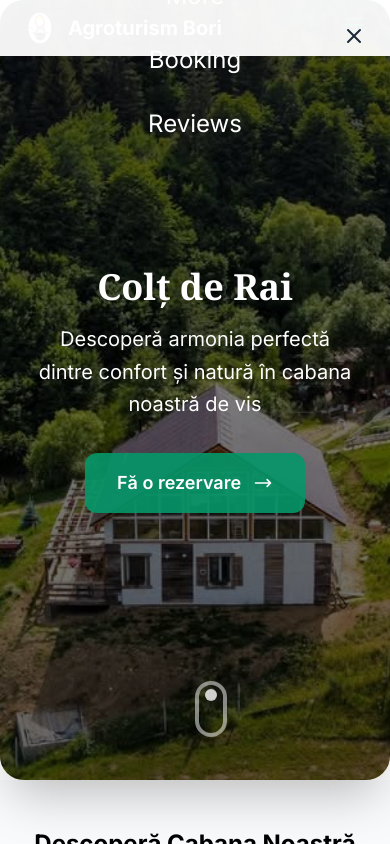
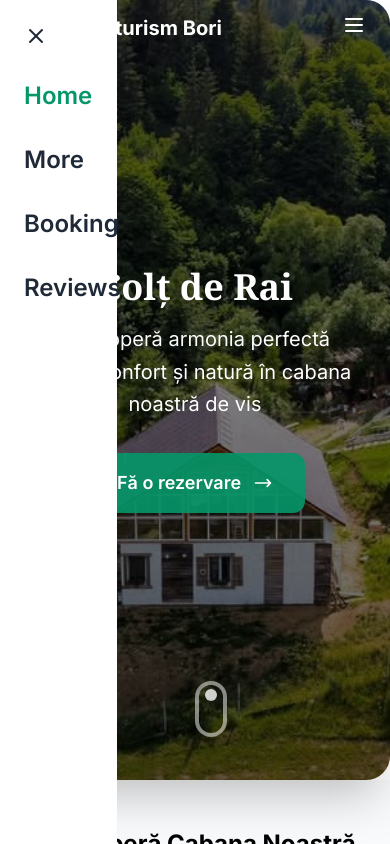
Before and after one commit to ccv14/agroturism, a React (Vite) app: page / in a window 390 px wide. Both pictures are taken after a click on the button 354 px from the left and 25 px from the top of the page. Shown: the top 844 px of the page. Built offline with nearby package versions, Linux system fonts and the light colour scheme.

Commit message:
navbar mobile

```diff
--- a/src/components/Header.tsx
+++ b/src/components/Header.tsx
@@ -19,14 +19,13 @@ const Header = () => {
     const observer = new IntersectionObserver(
       (entries) => {
         entries.forEach((entry) => {
-          console.log(entry.target.id, entry.isIntersecting); // Add logging to track the section
           if (entry.isIntersecting) {
             setActiveSection(entry.target.id);
           }
         });
       },
       {
-        threshold: 0.3, // Adjust this
+        threshold: 0.3,
         rootMargin: "-20px 0px",
       }
     );
@@ -53,19 +52,22 @@ const Header = () => {
 
   // Unified style function for text colors
   const getTextColor = (id: string) => {
-    const baseColor = isScrolled ? "text-gray-800" : "text-white";
-    const activeColor = "text-emerald-600";
+    const activeColor = "text-emerald-600"; // Active color (green)
+    const baseColor = isScrolled ? "text-black" : "text-white"; // Default color for links changes to black if scrolled
+    const mobileBaseColor = "text-gray-800"; // Mobile color, set to a darker shade for visibility
+    const color = isMenuOpen ? mobileBaseColor : baseColor; // If menu is open, use mobileBaseColor
+
     return `transition-colors duration-300 ${
-      activeSection === id ? activeColor : baseColor
+      activeSection === id ? activeColor : color
     } hover:text-emerald-600`;
   };
 
   return (
-    <header className="fixed top-0 left-1/2 transform -translate-x-1/2 z-50 w-full">
+    <header className="fixed top-0 left-0 right-0 z-50 w-full bg-transparent transition-all duration-500 ease-in-out">
       <div
-        className={`transition-all duration-500 rounded-full px-6 py-3 mx-auto max-w-7xl ${
+        className={`${
           isScrolled ? "bg-white shadow-lg" : "bg-transparent"
-        }`}
+        } rounded-full px-6 py-3 mx-auto max-w-7xl transition-all duration-500`}
       >
         <div className="flex items-center justify-between">
           {/* Logo Section */}
@@ -75,7 +77,6 @@ const Header = () => {
               alt="Logo"
               className="h-8 w-8 object-contain"
             />
-            {/* Agroturism Bori text color logic */}
             <span
               className={`font-bold text-xl ${
                 isScrolled ? "text-gray-800" : "text-white"
@@ -101,9 +102,9 @@ const Header = () => {
           {/* Mobile Menu Toggle */}
           <div className="md:hidden">
             <button
-              onClick={() => setIsMenuOpen(true)}
-              aria-label="Open menu"
-              className={getTextColor(activeSection)}
+              onClick={() => setIsMenuOpen(!isMenuOpen)}
+              aria-label="Toggle menu"
+              className={`${isScrolled ? "text-black" : "text-white"}`} // Hamburger button becomes black on scroll
             >
               <Menu size={24} strokeWidth={2} />
             </button>
@@ -113,20 +114,27 @@ const Header = () => {
 
       {/* Mobile Navigation Overlay */}
       {isMenuOpen && (
-        <div className="fixed inset-0 bg-white bg-opacity-95 flex flex-col items-center justify-center transition-all duration-300 ease-in-out z-50">
+        <div className="fixed inset-0 z-50 flex">
+          {/* Side menu */}
+          <div className="bg-white w-[30%] h-full p-6 space-y-8 flex flex-col justify-start">
+            <div className="flex items-center justify-between">
               <button
                 onClick={() => setIsMenuOpen(false)}
                 aria-label="Close menu"
-            className="absolute top-6 right-6 text-gray-800 hover:text-emerald-600 transition-colors"
+                className="text-gray-800 hover:text-emerald-600 transition-colors"
               >
                 <X size={24} strokeWidth={2} />
               </button>
-          <ul className="space-y-8 text-center">
+            </div>
+
+            <ul className="flex flex-col items-start space-y-8">
               {navItems.map((item) => (
                 <li key={item.label}>
                   <button
                     onClick={() => scrollToSection(item.id)}
-                  className={`text-2xl ${getTextColor(item.id)}`}
+                    className={`text-2xl font-semibold ${getTextColor(
+                      item.id
+                    )}`}
                   >
                     {item.label}
                   </button>
@@ -134,6 +142,7 @@ const Header = () => {
               ))}
             </ul>
           </div>
+        </div>
       )}
     </header>
   );
```
Lines whose indentation alone changed are shown as unchanged.
